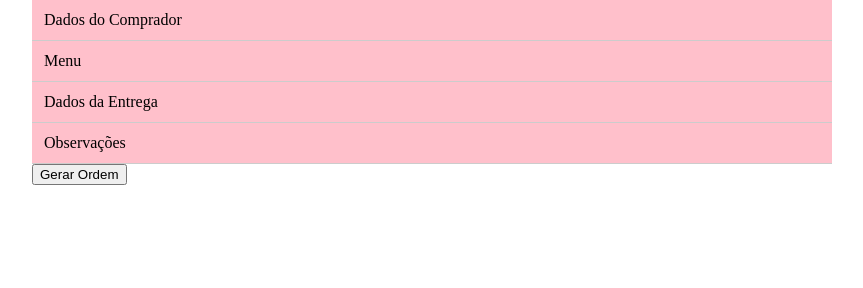
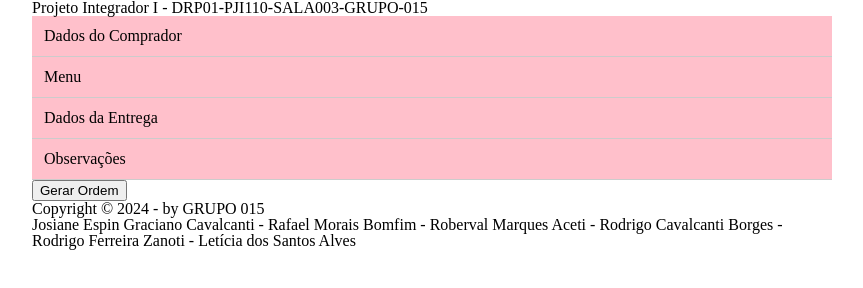
Before and after one commit to Grupo-015/PI, a plain HTML site: page html/operacaoV2.html in a window 1280 px wide. Shown: the whole page, without its empty margins (208-1071 px from the left). Drawn offline with Linux system fonts and the light colour scheme.

Commit message:
Update operacaoV2.html
Adicionando header e footer ao projeto

```diff
--- a/html/operacaoV2.html
+++ b/html/operacaoV2.html
@@ -10,6 +10,11 @@
     </head>
     <body>
         <script src="../js/script.js"></script>
+
+        <header class="cabecalho">
+            <h1>Projeto Integrador I - DRP01-PJI110-SALA003-GRUPO-015</h1>
+        </header>
+
         <div class="sanfona">
 
             <div class="sanfona-elemento">
@@ -130,6 +135,16 @@
 
             <button onclick="download()">Gerar Ordem</button>
 
+            <footer class="rodape">
+                <p>Copyright &copy; 2024 - by GRUPO 015</p>
+                <p>Josiane Espin Graciano Cavalcanti -
+                  Rafael Morais Bomfim -
+                  Roberval Marques Aceti -
+                  Rodrigo Cavalcanti Borges -
+                  Rodrigo Ferreira Zanoti -
+                  Letícia dos Santos Alves</p>
+            </footer>
+
 
             <script src="../js/FileSaver.js-master/src/FileSaver.js"></script>
             <script>
```
